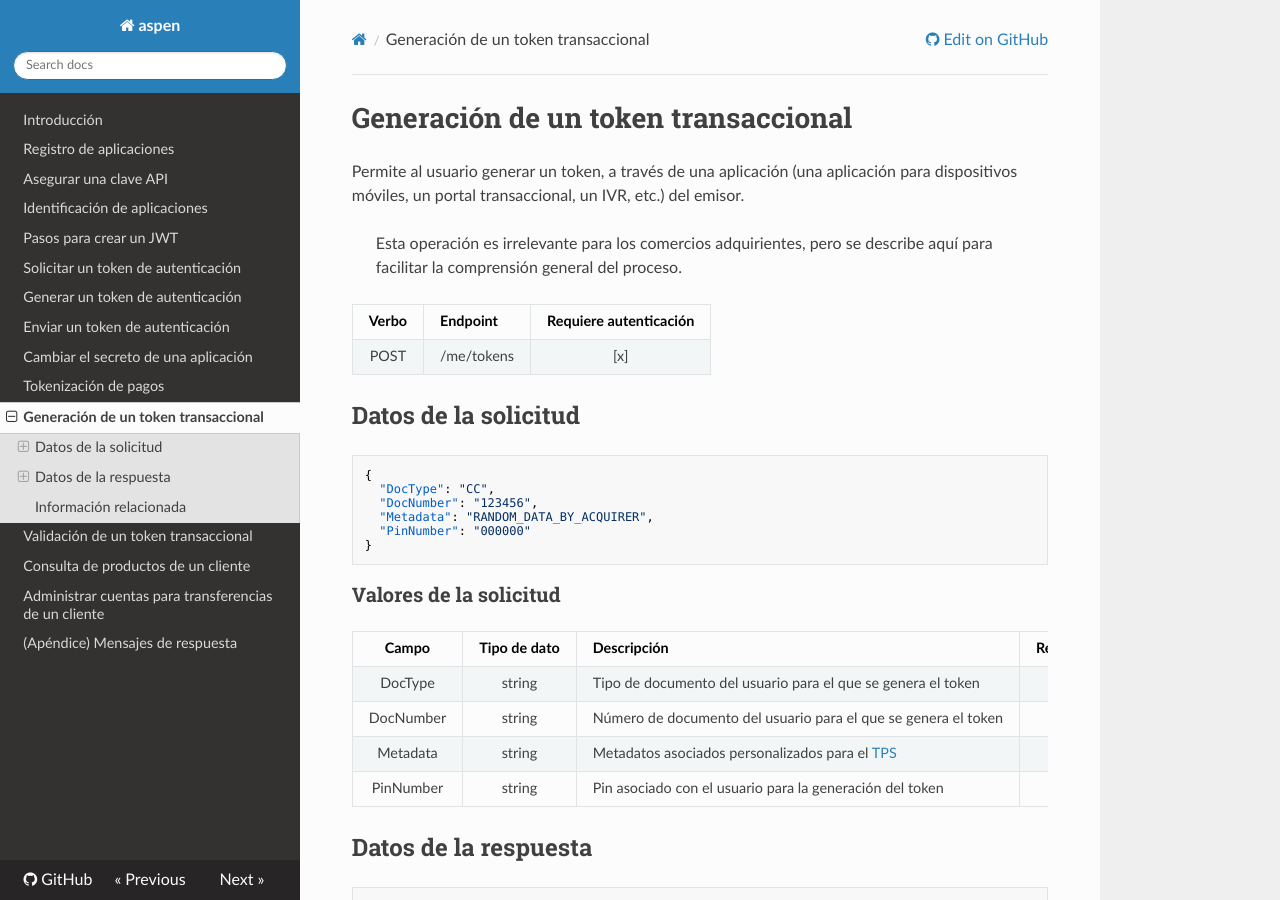
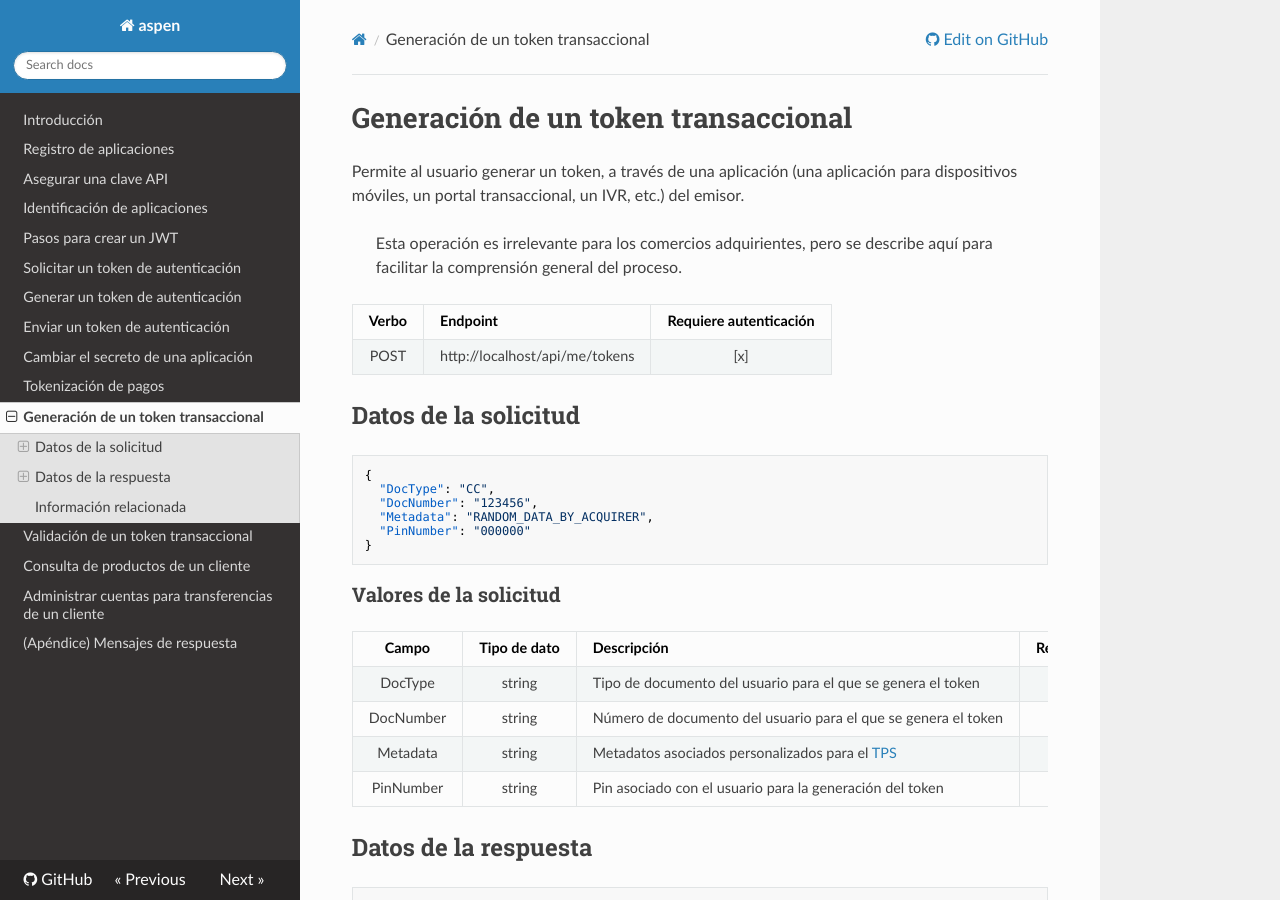
Before and after one commit to menchi2000/Aspen, an MkDocs documentation site: the page built from docs/Generate-PaymentToken.md, in a window 1280 px wide and 900 px high. Built offline with MkDocs 1.6.1, drawn with Linux system fonts in a browser that asks for light colours; nearby versions of some CDN libraries; old or Windows-style settings are respelled for this version of MkDocs; part of the change alters nothing that is shown.

Commit message:
Ampliación dominio en código de ejemplo
Ampliación dominio en código de ejemplo

```diff
--- a/docs/Generate-PaymentToken.md
+++ b/docs/Generate-PaymentToken.md
@@ -6,7 +6,7 @@ Permite al usuario generar un token, a través de una aplicación (una aplicaci
 
 Verbo | Endpoint | Requiere autenticación
 :---: | -------- | :------------:
-POST | /me/tokens | [x]
+POST | http://localhost/api/me/tokens | [x]
 
 ## Datos de la solicitud
 
```
